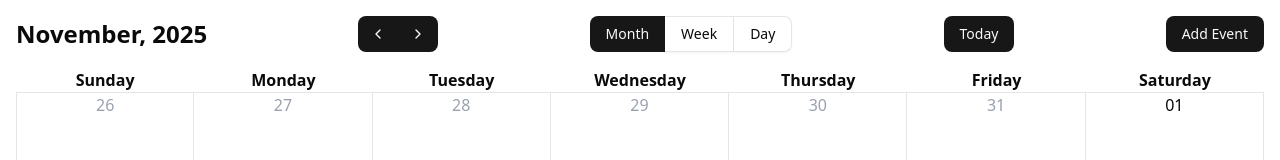
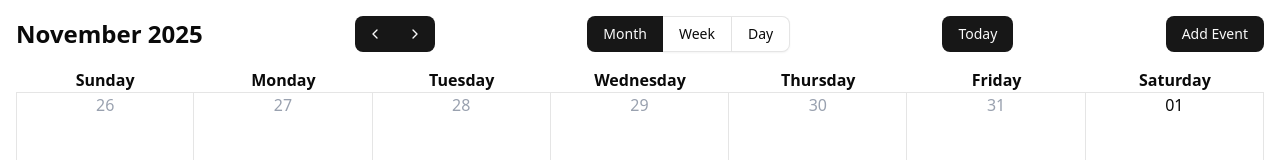
Before and after one commit to alehbelskidev/ab-calendar, a React (Vite) app: page / in a window 1280 px wide. Shown: the top 160 px of the page. Built offline with nearby package versions, Linux system fonts and the light colour scheme.

Commit message:
fix: proper date handling for day header & calendar title

```diff
--- a/src/calendar/content/day/calendar-day-header.tsx
+++ b/src/calendar/content/day/calendar-day-header.tsx
@@ -1,6 +1,7 @@
-import dayjs, { Dayjs } from "dayjs"
+import { type Dayjs } from "dayjs"
 import { type HTMLAttributes, useMemo } from "react"
 import { cn } from "@/lib/utils"
+import { useCalendar } from "../../use-calendar"
 
 type CalendarDayHeaderProps = HTMLAttributes<HTMLDivElement> & {
 	format?: string
@@ -14,8 +15,9 @@ const CalendarDayHeader = ({
 	onHeaderCellClick,
 	colStart = 1,
 }: CalendarDayHeaderProps) => {
+	const { viewDate } = useCalendar()
 	const { title, gridClass, col, date } = useMemo(() => {
-		const date = dayjs().startOf("day")
+		const date = viewDate.startOf("day")
 
 		const col = colStart + 1
 		return {
@@ -24,7 +26,7 @@ const CalendarDayHeader = ({
 			col,
 			date,
 		}
-	}, [format, colStart])
+	}, [format, colStart, viewDate])
 
 	return (
 		<button
--- a/src/calendar/header/calendar-date-title.tsx
+++ b/src/calendar/header/calendar-date-title.tsx
@@ -11,25 +11,26 @@ type CalendarDateTitleProps = HTMLAttributes<HTMLHeadingElement> & {
 const CalendarDateTitle = forwardRef<
 	HTMLHeadingElement,
 	CalendarDateTitleProps
->(({ format = "MMMM, YYYY", asChild = false, className, ...props }, ref) => {
+>(({ format, asChild = false, className, ...props }, ref) => {
 	const { viewDate, view } = useCalendar()
 	const Comp = asChild ? Slot : "h2"
 
-	const smartFormat = useMemo(() => {
-		if (format) return format
+	const displayDate = useMemo(() => {
+		console.log(format)
+		if (format != null) return viewDate.format(format)
 
 		if (view === "month") {
-			return "MMMM YYYY"
+			return viewDate.format("MMMM YYYY")
 		} else if (view === "week") {
-			return "MMMM YYYY"
+			return `${viewDate.format("MMMM D, YYYY")} - ${viewDate.add(1, "week").format("MMMM D, YYYY")}`
 		} else {
-			return "MMMM D, YYYY"
+			return viewDate.format("MMMM D, YYYY")
 		}
-	}, [view, format])
+	}, [view, format, viewDate])
 
 	return (
 		<Comp ref={ref} className={cn("text-2xl font-bold", className)} {...props}>
-			{props.children ?? viewDate.format(smartFormat)}
+			{props.children ?? displayDate}
 		</Comp>
 	)
 })
```
